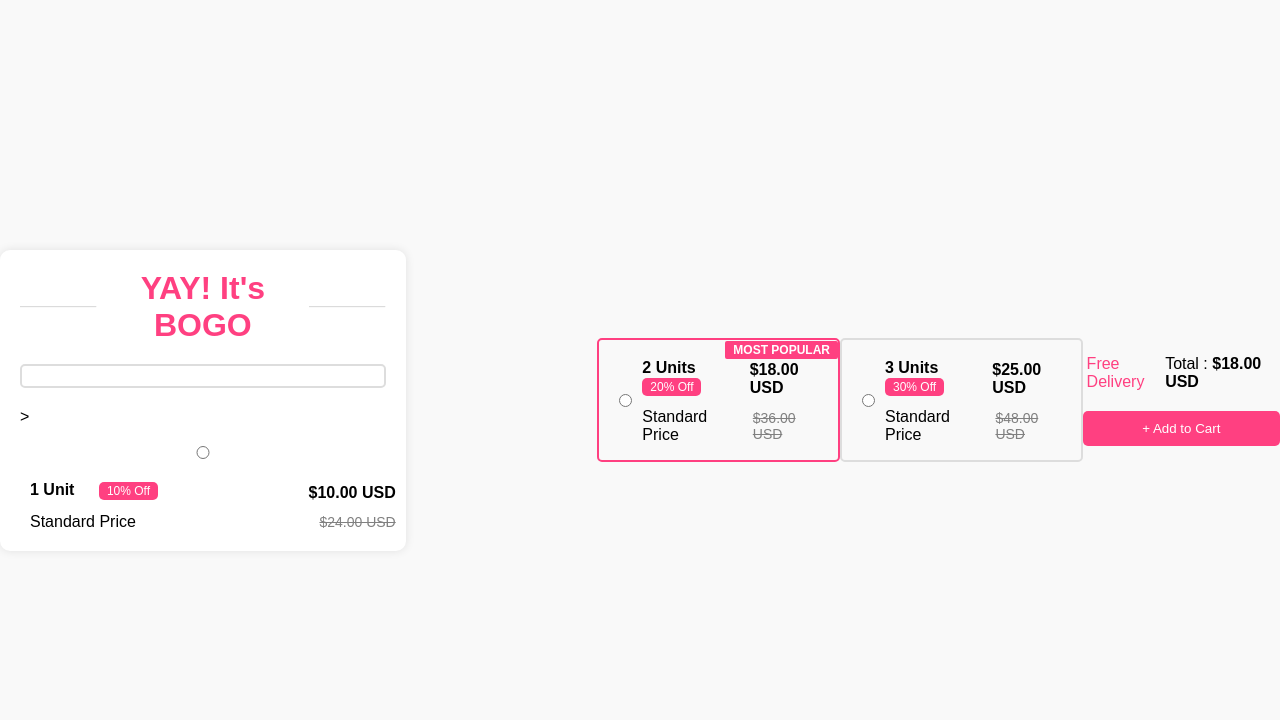
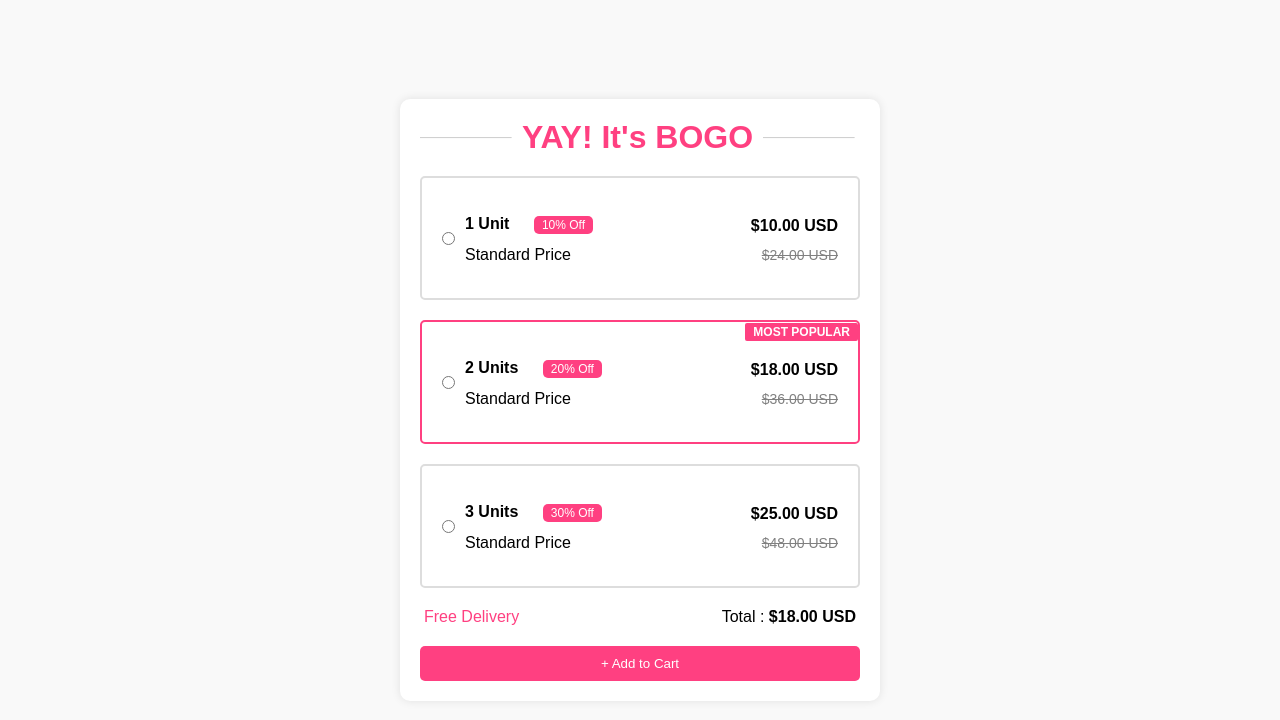
Before and after one commit to ahte24/Task, a plain HTML site: page index.html in a window 1280 px wide. Drawn offline with Linux system fonts and the light colour scheme.

Commit message:
first comit

```diff
--- a/index.html
+++ b/index.html
@@ -40,8 +40,8 @@
 			</div>
 
 			<!-- 1 Unit Box -->
-			<div class="box" id="box1"
-				<div class="box-header"  onclick="toggleBox('box1')"></div>>
+			<div class="box" id="box1">
+				<div class="box-header" onclick="toggleBox('box1')">
 					<input type="radio" name="offer" />
 					<div class="box-info">
 						<div class="unit">
@@ -107,7 +107,7 @@
 			</div>
 
 			<!-- 2 Unit Box (Most Popular) -->
-			<div class="box popular" id="box2" >
+			<div class="box popular" id="box2">
 				<div class="box-header" onclick="toggleBox('box2')">
 					<input type="radio" name="offer" />
 					<div class="box-info">
@@ -175,7 +175,7 @@
 			</div>
 
 			<!-- 3 Unit Box -->
-			<div class="box" id="box3" >
+			<div class="box" id="box3">
 				<div class="box-header" onclick="toggleBox('box3')">
 					<input type="radio" name="offer" />
 					<div class="box-info">
```
